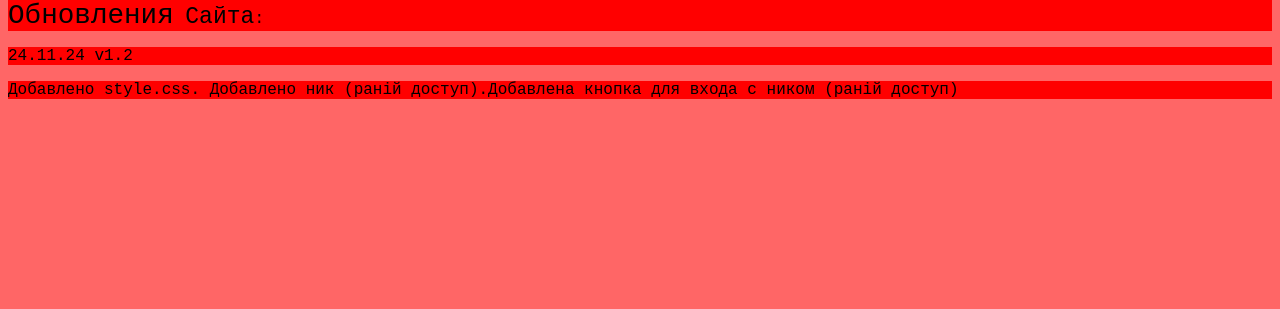
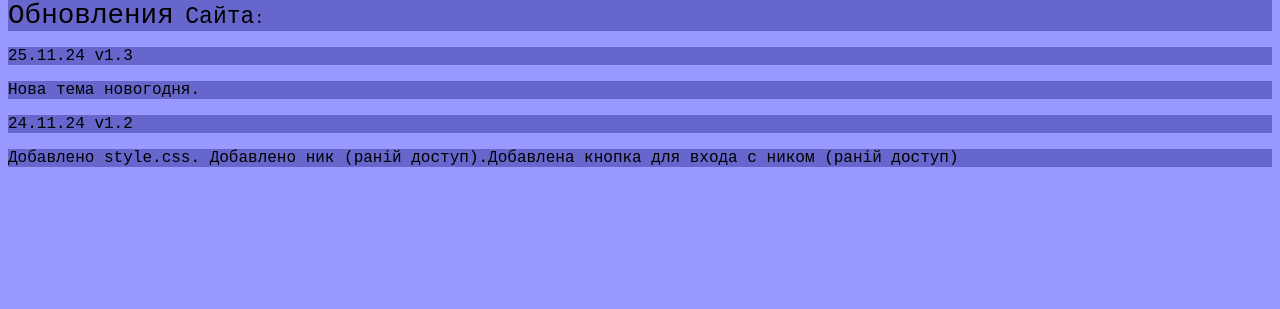
Before and after one commit to Minetristeru777/Minetristru777site, a plain HTML site: page index.html in a window 1280 px wide. Shown: the part 491-800 px from the top of the page. Drawn offline with Linux system fonts and the light colour scheme.

Commit message:
Add files via upload

```diff
--- a/index.html
+++ b/index.html
@@ -1,5 +1,6 @@
 <!DOCTYPE html PUBLIC "-//W3C//DTD HTML 4.01//EN" "http://www.w3.org/TR/html4/strict.dtd">
 <html><head>
+
 
 
 <meta content="text/html; charset=ISO-8859-1" http-equiv="content-type"><title>My links</title><link rel="stylesheet" href="style.css" type="text/css"></head><body>
@@ -29,6 +30,10 @@
 <p><span style="font-size: 24pt;" lang="UK">&#1053;&#1072; &#1090;&#1077;&#1083;&#1077;&#1075;&#1088;&#1072;&#1084;
 &#1089;&#1077;&#1088;&#1074;&#1077;&#1088;</span><span style="font-size: 24pt;">:</span> <span style="font-size: 24pt;" lang="EN-US"><a href="https://t.me/minetristeru_news">t<span style="" lang="RU">.</span>me<span style="" lang="RU">/</span>minetristeru<span style="" lang="RU">_</span>news</a></span><br>
 </p><p><big><big><big>&#1054;&#1073;&#1085;&#1086;&#1074;&#1083;&#1077;&#1085;&#1080;&#1103;</big></big> <big>&#1057;&#1072;&#1081;&#1090;&#1072;</big></big>:</p>
+<p>25.11.24 v1.3</p>
+<p>&#1053;&#1086;&#1074;&#1072; &#1090;&#1077;&#1084;&#1072; &#1085;&#1086;&#1074;&#1086;&#1075;&#1086;&#1076;&#1085;&#1103;.<br>
+</p>
+
 <p>24.11.24 v1.2<br>
 </p>
 <p>&#1044;&#1086;&#1073;&#1072;&#1074;&#1083;&#1077;&#1085;&#1086; style.css. &#1044;&#1086;&#1073;&#1072;&#1074;&#1083;&#1077;&#1085;&#1086; &#1085;&#1080;&#1082; (&#1088;&#1072;&#1085;&#1110;&#1081; &#1076;&#1086;&#1089;&#1090;&#1091;&#1087;).&#1044;&#1086;&#1073;&#1072;&#1074;&#1083;&#1077;&#1085;&#1072; &#1082;&#1085;&#1086;&#1087;&#1082;&#1072; &#1076;&#1083;&#1103; &#1074;&#1093;&#1086;&#1076;&#1072; &#1089; &#1085;&#1080;&#1082;&#1086;&#1084; (&#1088;&#1072;&#1085;&#1110;&#1081; &#1076;&#1086;&#1089;&#1090;&#1091;&#1087;)<br>
--- a/style.css
+++ b/style.css
@@ -1,8 +1,8 @@
 body {
   font-family: "Courier New",Courier,monospace;
-  background-color: #ff6666;
+  background-color: #9999ff;
 }
 p {
   font-family: "Courier New",Courier,monospace;
-  background-color: red;
+  background-color: #6666cc;
 }
```
